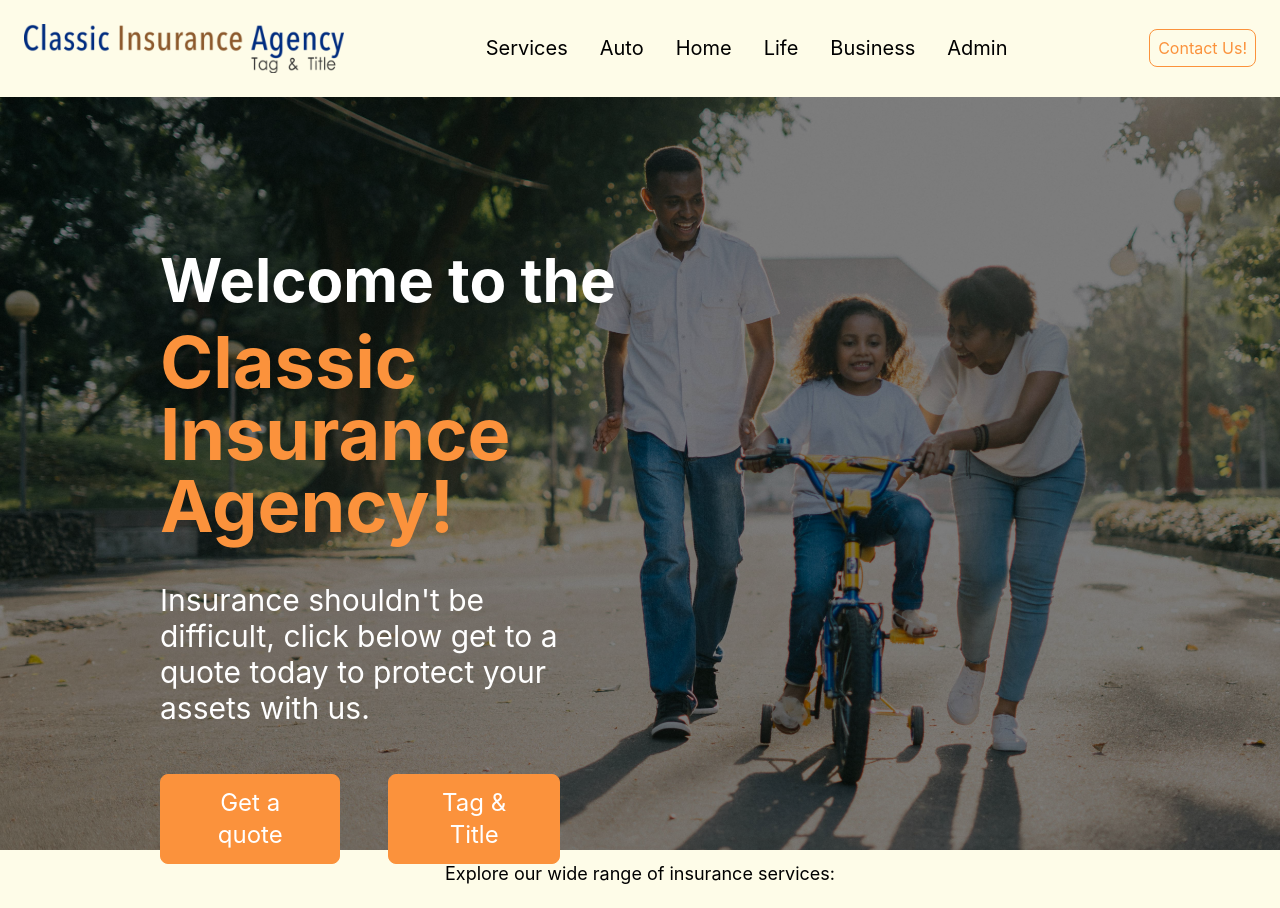
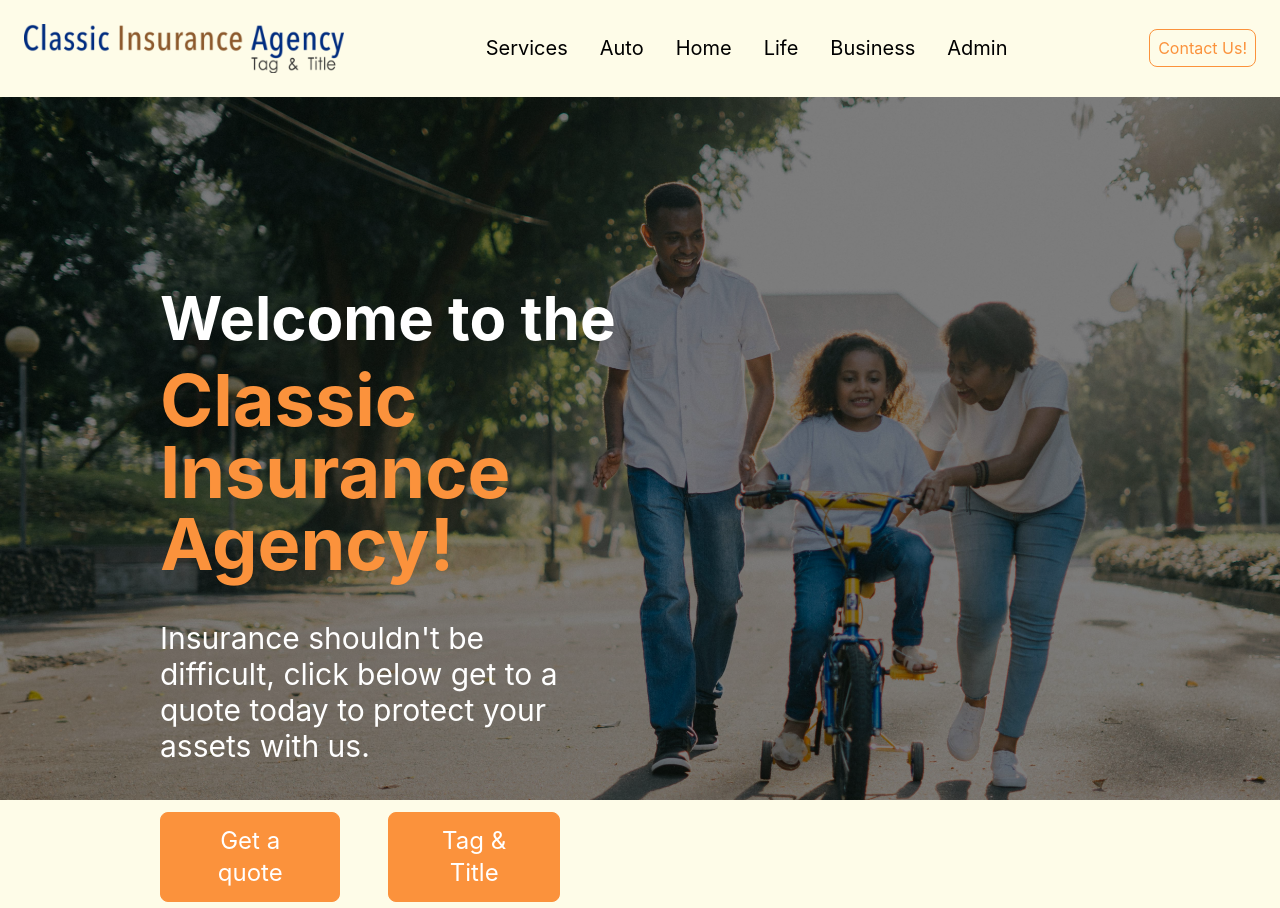
Before and after one commit to tajsharma/classic-insurance-proj, a React (Create React App) app in the folder insurance-frontend/: page / in a window 1280 px wide. Shown: the top 908 px of the page. Built offline with nearby package versions, Linux system fonts and the light colour scheme.

Commit message:
center bg position and add styles to the services section

```diff
--- a/insurance-frontend/src/Components/LandingPage.tsx
+++ b/insurance-frontend/src/Components/LandingPage.tsx
@@ -7,10 +7,9 @@
     <section style={{
       backgroundImage: `url(${bgimage})`,
       backgroundSize: 'cover',       // Ensures the image covers the entire div
-      backgroundPosition: 'center',  // Centers the image
-      height: '95vh',               // Full screen height
-      top:'90px'
-    }} className="relative flex flex-col items-start justify-start text-white">
+      backgroundPosition: 'center top',  // Centers the image
+      height: '100vh',               // Full screen height
+    }} className="relative flex flex-col items-start justify-start text-white pt-32">
       <div className="absolute inset-0 bg-black opacity-50"></div>
 
       <div className="flex-col relative z-10 py-40 px-40 w-2/3">
@@ -27,8 +26,8 @@
 
     </section>
 
-    <section id="services" className="p-10 bg-yellow-50">
-        <h2 className="text-3xl font-bold mb-6 text-center">Our Services</h2>
+    <section id="services" className="p-10 pt-28 bg-yellow-50">
+        <h2 className="text-6xl font-bold mb-6 text-center text-orange-400">Our Services</h2>
         <p className="text-lg text-center mb-4">Explore our wide range of insurance services:</p>
         <ul className="list-disc list-inside text-center">
           <li>Auto Insurance</li>
@@ -36,7 +35,7 @@
           <li>Life Insurance</li>
           <li>Business Insurance</li>
         </ul>
-      </section>
+    </section>
 
     </div>
 
```
